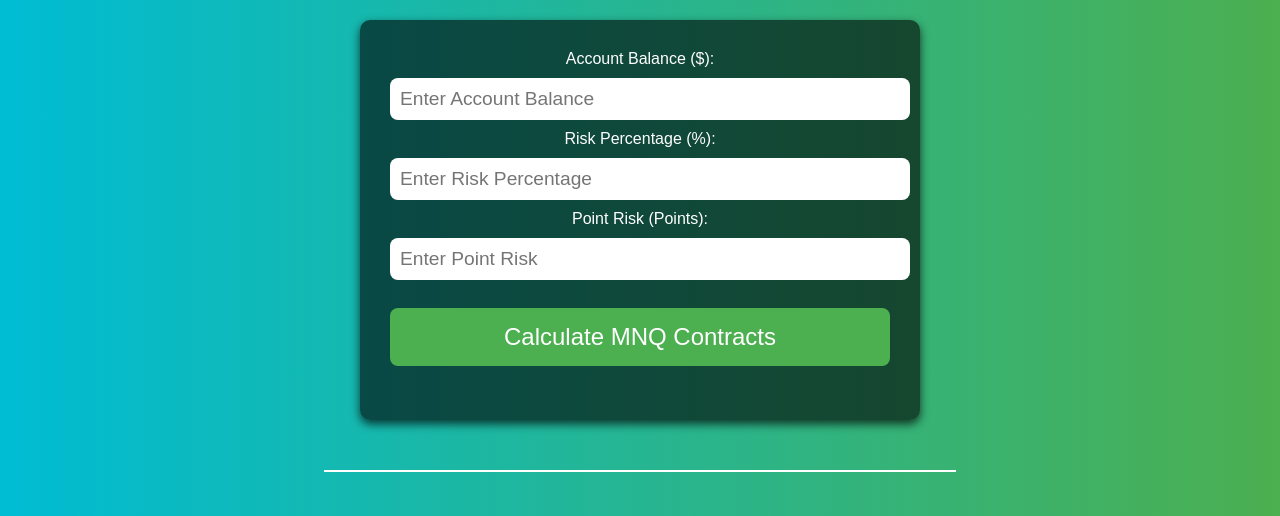
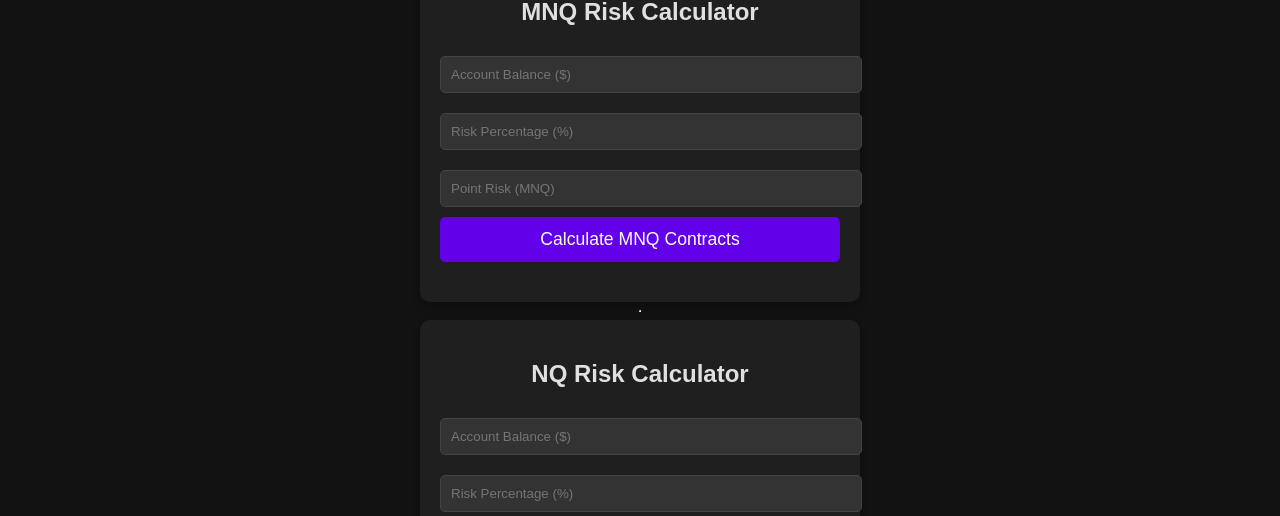
Before and after one commit to birdy-luis/mnq_v2, a plain HTML site: page index.html in a window 1280 px wide. Shown: the part 140-656 px from the top of the page. Drawn offline with Linux system fonts and the light colour scheme.

Commit message:
Add files via upload

```diff
--- a/index.html
+++ b/index.html
@@ -3,175 +3,135 @@
 <head>
     <meta charset="UTF-8">
     <meta name="viewport" content="width=device-width, initial-scale=1.0">
-    <title>MNQ and NQ Risk Calculator</title>
+    <title>MNQ & NQ Risk Calculator</title>
     <style>
         body {
-            font-family: 'Arial', sans-serif;
-            background: linear-gradient(to right, #00bcd4, #4caf50);
-            color: white;
+            background-color: #121212;
+            color: #e0e0e0;
+            font-family: Arial, sans-serif;
+            margin: 0;
+            padding: 0;
+            display: flex;
+            flex-direction: column;
+            align-items: center;
+            justify-content: center;
+            height: 100vh;
             text-align: center;
-            padding: 50px 0;
         }
-
         h1 {
+            color: #ffffff;
             font-size: 2.5em;
             margin-bottom: 30px;
+        }
+        .calculator-container {
+            background-color: #1f1f1f;
+            padding: 20px;
+            border-radius: 10px;
+            width: 90%;
+            max-width: 400px;
+            box-shadow: 0px 4px 8px rgba(0, 0, 0, 0.3);
+        }
+        input, select {
+            background-color: #333;
+            border: 1px solid #444;
+            color: #e0e0e0;
+            padding: 10px;
+            margin: 10px 0;
+            width: 100%;
+            border-radius: 5px;
+        }
+        button {
+            background-color: #6200ea;
             color: #fff;
-            text-shadow: 2px 2px 4px rgba(0, 0, 0, 0.5);
+            padding: 12px;
+            border: none;
+            width: 100%;
+            border-radius: 5px;
+            font-size: 1.1em;
+            cursor: pointer;
         }
-
-        .calculator {
-            background: rgba(0, 0, 0, 0.6);
-            border-radius: 10px;
-            padding: 30px;
-            max-width: 500px;
-            margin: 0 auto;
-            box-shadow: 0px 4px 10px rgba(0, 0, 0, 0.7);
+        button:hover {
+            background-color: #3700b3;
         }
-
-        .calculator input {
-            padding: 10px;
-            width: 100%;
-            margin: 10px 0;
-            border: none;
-            border-radius: 8px;
+        .result {
+            margin-top: 20px;
             font-size: 1.2em;
-            background-color: #fff;
-            color: #333;
+            font-weight: bold;
+            color: #76ff03;
         }
-
-        .calculator button {
-            background-color: #4caf50;
-            color: white;
-            font-size: 1.5em;
-            padding: 15px;
-            border-radius: 8px;
-            border: none;
-            cursor: pointer;
-            width: 100%;
-            transition: background-color 0.3s ease;
-        }
-
-        .calculator button:hover {
-            background-color: #45a049;
-        }
-
-        .result {
-            font-size: 1.5em;
-            font-weight: bold;
-            margin-top: 20px;
-            color: #ffeb3b;
-        }
-
-        .section-divider {
-            margin: 50px 0;
-            border-top: 2px solid #fff;
-            width: 50%;
-            margin-left: auto;
-            margin-right: auto;
-        }
-
-        @media screen and (max-width: 768px) {
-            h1 {
-                font-size: 2em;
-            }
-            .calculator {
-                padding: 20px;
-                width: 90%;
-            }
+        .total-risk {
+            margin-top: 10px;
+            font-size: 1em;
+            color: #f44336;
         }
     </style>
+</head>
+<body>
+
+    <h1>MNQ & NQ Risk Calculator</h1>
+
+    <!-- MNQ Calculator -->
+    <div class="calculator-container">
+        <h2>MNQ Risk Calculator</h2>
+        <input type="number" id="accountBalanceMNQ" placeholder="Account Balance ($)" required>
+        <input type="number" id="riskPercentageMNQ" placeholder="Risk Percentage (%)" required>
+        <input type="number" id="pointRiskMNQ" placeholder="Point Risk (MNQ)" required>
+        <button onclick="calculateMNQ()">Calculate MNQ Contracts</button>
+        <div class="result" id="resultMNQ"></div>
+        <div class="total-risk" id="totalRiskMNQ"></div>
+    </div>
+
+    <hr>
+
+    <!-- NQ Calculator -->
+    <div class="calculator-container">
+        <h2>NQ Risk Calculator</h2>
+        <input type="number" id="accountBalanceNQ" placeholder="Account Balance ($)" required>
+        <input type="number" id="riskPercentageNQ" placeholder="Risk Percentage (%)" required>
+        <input type="number" id="pointRiskNQ" placeholder="Point Risk (NQ)" required>
+        <button onclick="calculateNQ()">Calculate NQ Contracts</button>
+        <div class="result" id="resultNQ"></div>
+        <div class="total-risk" id="totalRiskNQ"></div>
+    </div>
+
     <script>
         function calculateMNQ() {
-            const accountBalance = parseFloat(document.getElementById("accountBalanceMNQ").value);
-            const riskPercentage = parseFloat(document.getElementById("riskPercentageMNQ").value);
-            const pointRisk = parseFloat(document.getElementById("pointRiskMNQ").value);
-            if (isNaN(accountBalance) || isNaN(riskPercentage) || isNaN(pointRisk)) {
-                document.getElementById("resultMNQ").textContent = "Please enter valid values.";
-                return;
-            }
+            var accountBalance = parseFloat(document.getElementById('accountBalanceMNQ').value);
+            var riskPercentage = parseFloat(document.getElementById('riskPercentageMNQ').value);
+            var pointRisk = parseFloat(document.getElementById('pointRiskMNQ').value);
+            var riskAmount = (accountBalance * riskPercentage) / 100;
+            var contractValue = 2; // $2 per point for MNQ
+            var contracts = riskAmount / (pointRisk * contractValue);
 
-            const riskAmount = (accountBalance * (riskPercentage / 100));
-            let contracts = riskAmount / (pointRisk * 2); // MNQ = $2 per point
+            // Round to the nearest lower number
+            contracts = Math.floor(contracts);
+            if (contracts < 1) contracts = 0; // Ensure no fractional contracts below 1
 
-            // Apply custom rounding logic
-            if (contracts < 1) {
-                contracts = 0;
-            } else if (contracts % 1 >= 0.8) {
-                contracts = Math.ceil(contracts);
-            } else {
-                contracts = Math.floor(contracts);
-            }
-
-            const totalRisk = contracts * pointRisk * 2; // Total Risk = contracts * pointRisk * $2 for MNQ
-
-            document.getElementById("resultMNQ").textContent = "Contracts to use for MNQ: " + contracts;
-            document.getElementById("totalRiskMNQ").textContent = "Total Risk: $" + totalRisk.toFixed(2);
+            document.getElementById('resultMNQ').innerText = "MNQ Contracts: " + contracts;
+            document.getElementById('totalRiskMNQ').innerText = "Total Risk: $" + riskAmount.toFixed(2);
         }
 
         function calculateNQ() {
-            const accountBalance = parseFloat(document.getElementById("accountBalanceNQ").value);
-            const riskPercentage = parseFloat(document.getElementById("riskPercentageNQ").value);
-            const pointRisk = parseFloat(document.getElementById("pointRiskNQ").value);
-            if (isNaN(accountBalance) || isNaN(riskPercentage) || isNaN(pointRisk)) {
-                document.getElementById("resultNQ").textContent = "Please enter valid values.";
-                return;
+            var accountBalance = parseFloat(document.getElementById('accountBalanceNQ').value);
+            var riskPercentage = parseFloat(document.getElementById('riskPercentageNQ').value);
+            var pointRisk = parseFloat(document.getElementById('pointRiskNQ').value);
+            var riskAmount = (accountBalance * riskPercentage) / 100;
+            var contractValue = 20; // $20 per point for NQ
+            var contracts = riskAmount / (pointRisk * contractValue);
+
+            // Round to the nearest lower number
+            if (contracts < 1) {
+                contracts = 0; // Show 0 if contract value is less than 1
+            } else if (contracts >= 1 && contracts < 2) {
+                contracts = 1;
+            } else {
+                contracts = Math.round(contracts); // Round to the nearest whole number
             }
 
-            const riskAmount = (accountBalance * (riskPercentage / 100));
-            let contracts = riskAmount / (pointRisk * 20); // NQ = $20 per point
-
-            // Apply custom rounding logic
-            if (contracts < 1) {
-                contracts = 0;
-            } else if (contracts % 1 >= 0.8) {
-                contracts = Math.ceil(contracts);
-            } else {
-                contracts = Math.floor(contracts);
-            }
-
-            const totalRisk = contracts * pointRisk * 20; // Total Risk = contracts * pointRisk * $20 for NQ
-
-            document.getElementById("resultNQ").textContent = "Contracts to use for NQ: " + contracts;
-            document.getElementById("totalRiskNQ").textContent = "Total Risk: $" + totalRisk.toFixed(2);
+            document.getElementById('resultNQ').innerText = "NQ Contracts: " + contracts;
+            document.getElementById('totalRiskNQ').innerText = "Total Risk: $" + riskAmount.toFixed(2);
         }
     </script>
-</head>
-<body>
-
-    <h1>MNQ Risk Calculator</h1>
-    <div class="calculator">
-        <label for="accountBalanceMNQ">Account Balance ($):</label>
-        <input type="number" id="accountBalanceMNQ" placeholder="Enter Account Balance">
-        <br>
-        <label for="riskPercentageMNQ">Risk Percentage (%):</label>
-        <input type="number" id="riskPercentageMNQ" placeholder="Enter Risk Percentage">
-        <br>
-        <label for="pointRiskMNQ">Point Risk (Points):</label>
-        <input type="number" id="pointRiskMNQ" placeholder="Enter Point Risk">
-        <br><br>
-        <button onclick="calculateMNQ()">Calculate MNQ Contracts</button>
-        <p id="resultMNQ" class="result"></p>
-        <p id="totalRiskMNQ" class="result"></p>
-    </div>
-
-    <div class="section-divider"></div>
-
-    <h1>NQ Risk Calculator</h1>
-    <div class="calculator">
-        <label for="accountBalanceNQ">Account Balance ($):</label>
-        <input type="number" id="accountBalanceNQ" placeholder="Enter Account Balance">
-        <br>
-        <label for="riskPercentageNQ">Risk Percentage (%):</label>
-        <input type="number" id="riskPercentageNQ" placeholder="Enter Risk Percentage">
-        <br>
-        <label for="pointRiskNQ">Point Risk (Points):</label>
-        <input type="number" id="pointRiskNQ" placeholder="Enter Point Risk">
-        <br><br>
-        <button onclick="calculateNQ()">Calculate NQ Contracts</button>
-        <p id="resultNQ" class="result"></p>
-        <p id="totalRiskNQ" class="result"></p>
-    </div>
 
 </body>
 </html>
```
